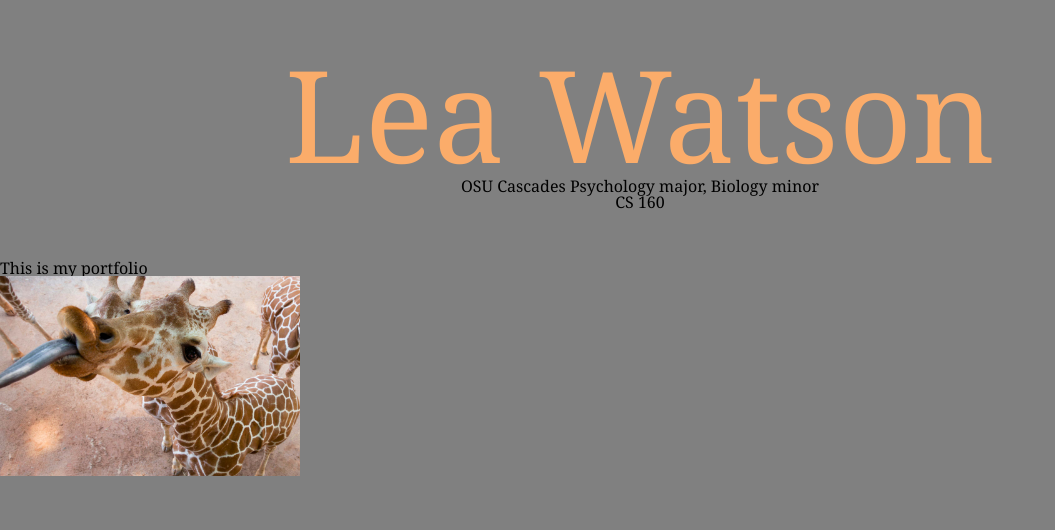
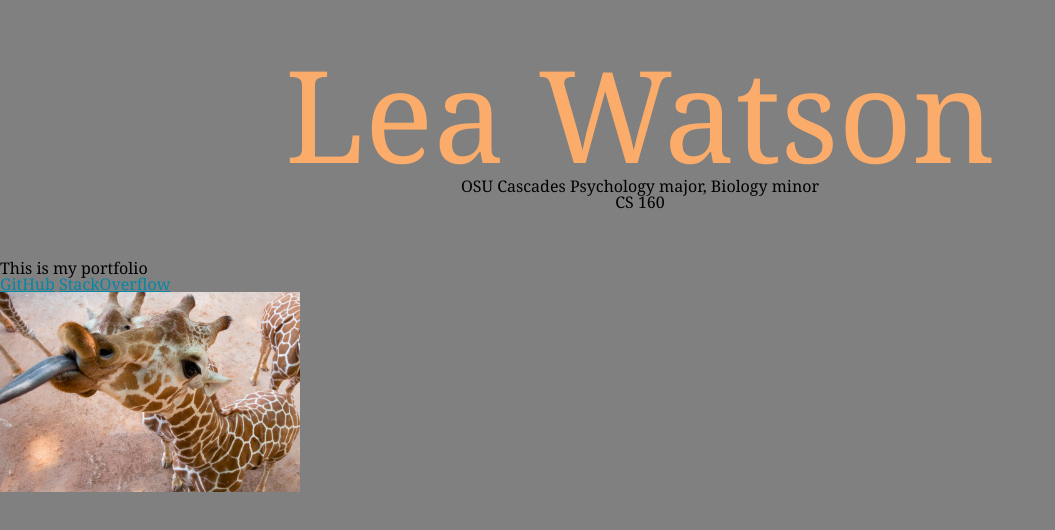
Before and after one commit to lea-watson/lea-watson, a plain HTML site: page index.html in a window 1280 px wide. Shown: the whole page, without its empty margins (0-1055 px from the left). Drawn offline with Linux system fonts and the light colour scheme.

Commit message:
github and overflow links

```diff
--- a/index.html
+++ b/index.html
@@ -12,19 +12,17 @@
       <p>CS 160</p>
     </div id="second" role="second">
      <p>This is my portfolio</p>
+    </div>
 
+     <p><a href="https://github.com/lea-watson/lea-watson.github.io">GitHub</a>
+     <a href= "https://stackoverflow.com/users/12179082/lea-watson">StackOverflow</a></p>
 
 
     </div>
   </body>
-  <a href="https://github.com/lea-watson/lea-watson.github.io" /
-  <a href="https://stackoverflow.com/?newreg=998890b144644e958ea929bce8901187"
-
-
 </div>
 </html>
  <img src="giraffe.jpg" alt="giraffe" width= "300">
-<link href="https://github.com/lea-watson/lea-watson.github.io" />
  <style>
  p{
    color: rgb(0, 0, 0);
```
